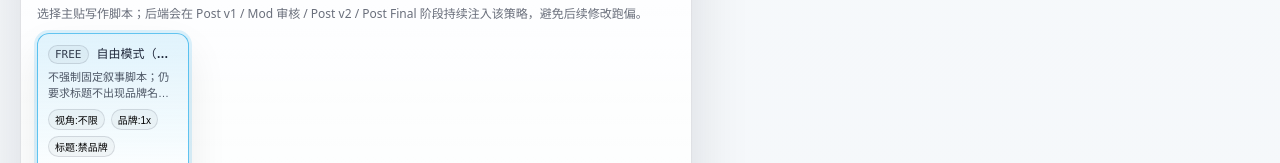
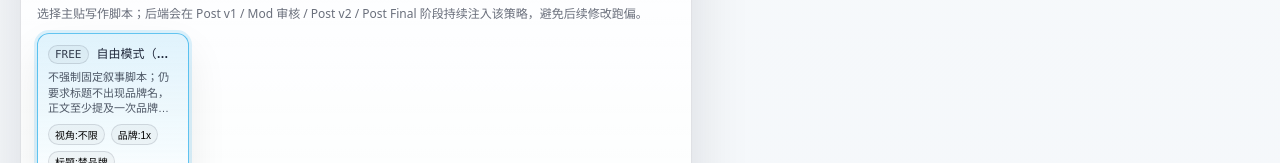
Before and after one commit to Fanxi1992/reddit_plan_generator, a React (Vite) app in the folder frontend/: page / in a window 1280 px wide. Shown: the part 789-952 px from the top of the page. Built offline with nearby package versions, Linux system fonts and the light colour scheme; no server answers.

Commit message:
改成 3 行展示。

```diff
--- a/frontend/src/App.css
+++ b/frontend/src/App.css
@@ -328,10 +328,10 @@
   color: rgba(15, 23, 42, 0.72);
   line-height: 1.4;
   display: -webkit-box;
-  -webkit-line-clamp: 2;
+  -webkit-line-clamp: 3;
   -webkit-box-orient: vertical;
   overflow: hidden;
-  min-height: 31px;
+  min-height: calc(1.4em * 3);
 }
 
 .strategyCard__meta {
--- a/frontend/src/App.tsx
+++ b/frontend/src/App.tsx
@@ -924,7 +924,6 @@ export default function App() {
                   const brand = st.brand
                   const mentions = formatMentions(brand?.min_mentions, brand?.max_mentions)
                   const pov = toPovLabel(st.pov)
-                  const beatsCount = (st.beats ?? []).length
                   const titleCount = (st.title_templates ?? []).length
                   const isSelected = strategyId === st.id
                   const fullTitle = st.title?.trim() ?? ''
```
